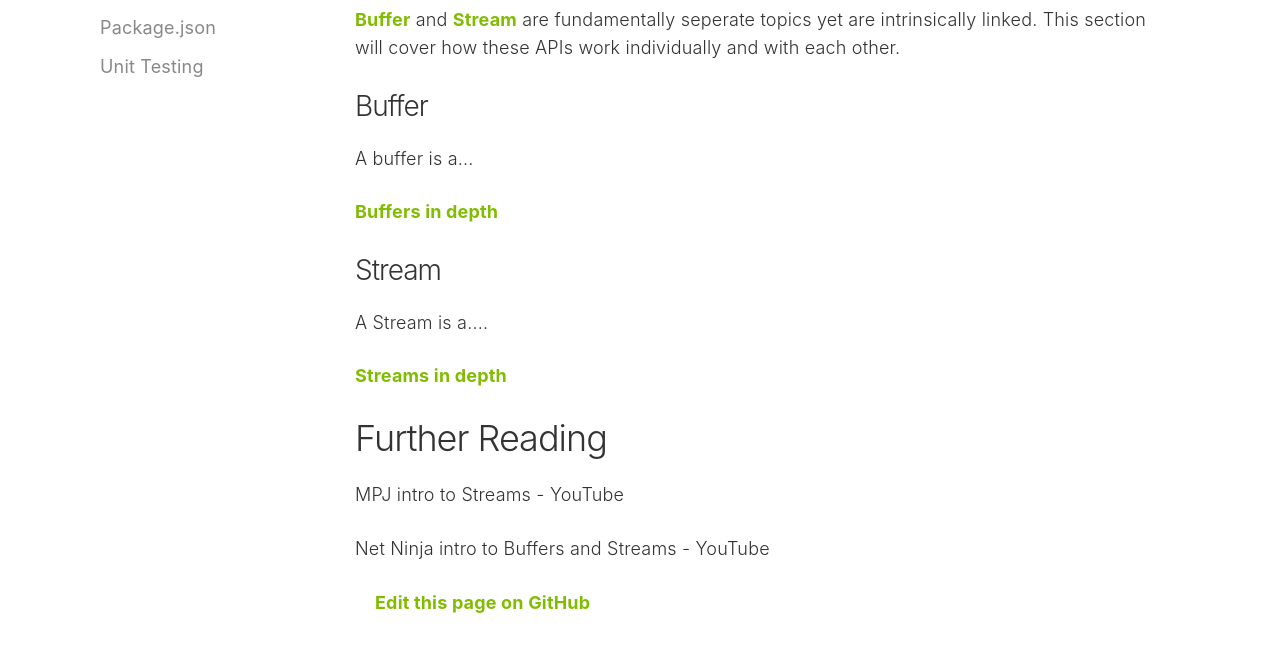
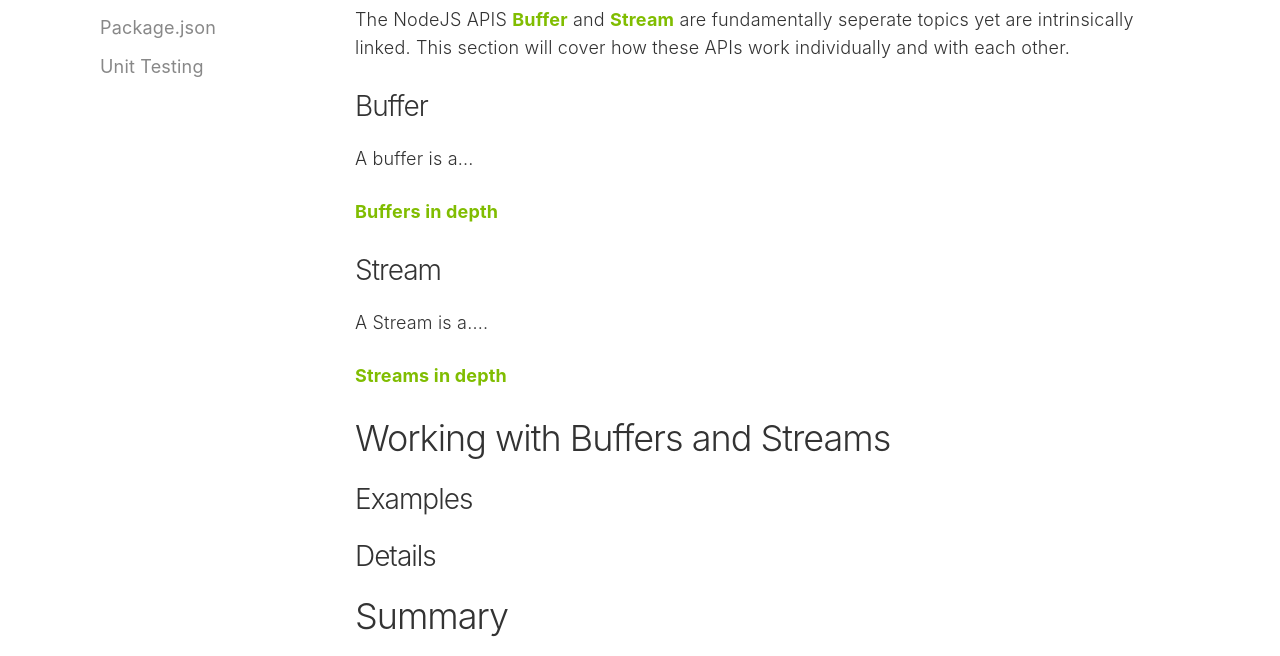
Before and after one commit to Node-Study-Guide/openjs-nodejs-application-developer-study-guide, an Eleventy site: page buffers-and-streams/index.md in a window 1280 px wide. Shown: the part 540-1196 px from the top of the page. Built offline with nearby package versions, Linux system fonts and the light colour scheme; Eleventy itself is replaced by a stand-in of ours; files that its build step writes are made by us from their sources; a script that the page names is missing; a small style sheet from the web is missing.

Commit message:
placeholders for content

```diff
--- a/buffers-and-streams/index.md
+++ b/buffers-and-streams/index.md
@@ -8,14 +8,14 @@ The Node Application Developer Certification exam section for Buffers and Stream
 
 The topics that are covered include:
 
- - Node.js Buffer API’s
- - Incremental Processing
- - Transforming Data
- - Connecting Streams
+- Node.js Buffer API’s
+- Incremental Processing
+- Transforming Data
+- Connecting Streams
 
 ## Buffers and Streams Overview
 
-[Buffer](https://nodejs.org/docs/latest-v10.x/api/buffer.html) and [Stream](https://nodejs.org/docs/latest-v10.x/api/stream.html) are fundamentally seperate topics yet are intrinsically linked. This section will cover how these APIs work individually and with each other.
+The NodeJS APIS [Buffer](https://nodejs.org/docs/latest-v10.x/api/buffer.html) and [Stream](https://nodejs.org/docs/latest-v10.x/api/stream.html) are fundamentally seperate topics yet are intrinsically linked. This section will cover how these APIs work individually and with each other.
 
 ### Buffer
 
@@ -29,7 +29,18 @@ A Stream is a....
 
 [Streams in depth](./streams.md)
 
+## Working with Buffers and Streams
+
+### Examples
+
+### Details
+
+## Summary
+
+## Exercise
+
 ## Further Reading
+
 MPJ intro to Streams - YouTube
 
 Net Ninja intro to Buffers and Streams - YouTube
```
